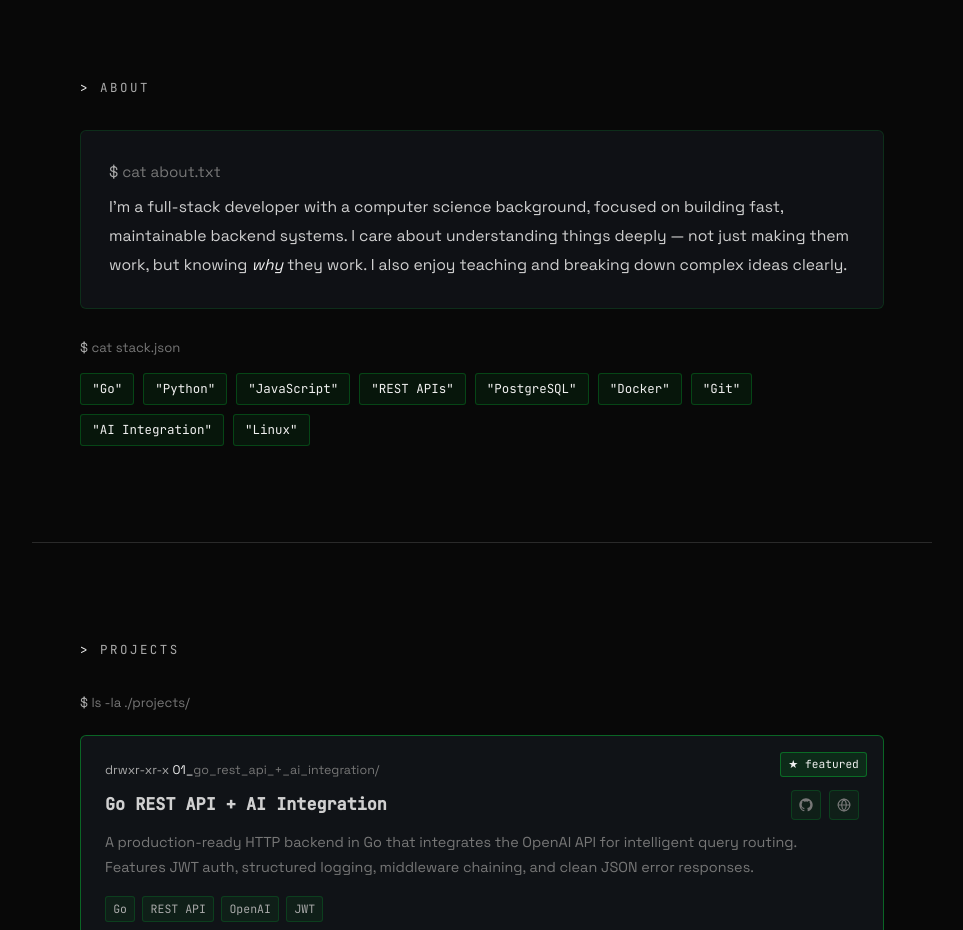
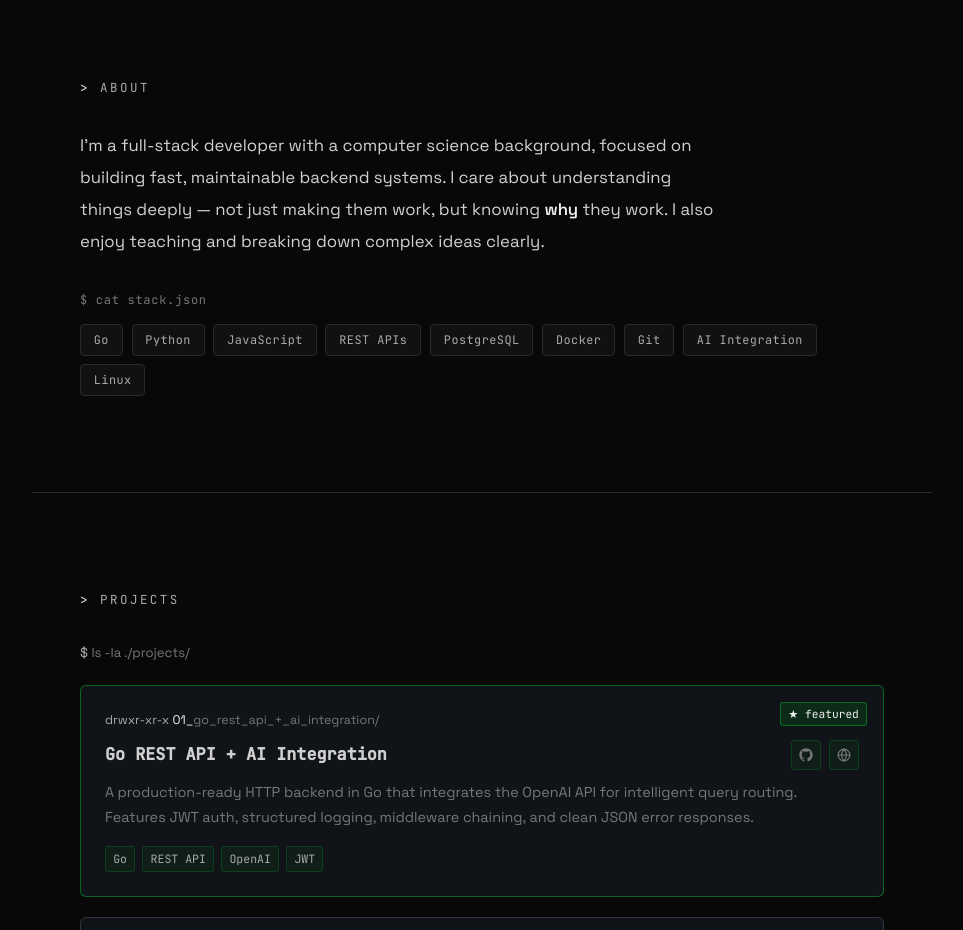
Before and after one commit to Dagime-Teshome/portfolio-site-2026, a Next.js app: page / in a window 1280 px wide. Shown: the part 820-1750 px from the top of the page, without its empty margins (158-1121 px from the left). Built offline with nearby package versions, Linux system fonts and the light colour scheme.

Commit message:
add dark/light color grading

```diff
--- a/components/About.tsx
+++ b/components/About.tsx
@@ -33,49 +33,36 @@ export default function About() {
     <section id="about" ref={ref} className="fade-in">
       <p className="section-title">about</p>
 
-      {/* Terminal output block */}
-      <div
-        style={{
-          background: "rgba(22,27,34,0.5)",
-          border: "1px solid #00ff4120",
-          borderRadius: "6px",
-          padding: "clamp(1rem, 2.5vw, 1.75rem)",
-          marginBottom: "1.75rem",
-        }}
-      >
       <p
         style={{
-            color: "var(--muted)",
-            fontSize: "clamp(.78rem, 1.3vw, .95rem)",
-            marginBottom: ".5rem",
-          }}
-        >
-          <span style={{ color: "var(--accent2)" }}>$ </span>cat about.txt
-        </p>
-        <p
-          style={{
+          fontFamily: "'Space Grotesk', sans-serif",
           color: "var(--text)",
-            fontSize: "clamp(.8rem, 1.35vw, .98rem)",
-            lineHeight: 1.85,
+          fontSize: "clamp(.88rem, 1.5vw, 1.05rem)",
+          lineHeight: 1.9,
+          marginBottom: "2rem",
+          maxWidth: 640,
         }}
       >
         I&apos;m a full-stack developer with a computer science background,
         focused on building fast, maintainable backend systems. I care about
         understanding things deeply — not just making them work, but knowing{" "}
-          <em style={{ color: "var(--accent)" }}>why</em> they work. I also
-          enjoy teaching and breaking down complex ideas clearly.
+        <span style={{ color: "var(--accent)", fontWeight: 600 }}>why</span>{" "}
+        they work. I also enjoy teaching and breaking down complex ideas
+        clearly.
       </p>
-      </div>
 
       <p
         style={{
+          fontFamily: "'JetBrains Mono', monospace",
+          fontSize: "clamp(.65rem, 1vw, .75rem)",
           color: "var(--muted)",
-          fontSize: "clamp(.72rem, 1.1vw, .82rem)",
           marginBottom: ".85rem",
+          letterSpacing: ".06em",
         }}
       >
-        <span style={{ color: "var(--accent2)" }}>$ </span>cat stack.json
+        $ cat stack.json
       </p>
+
       <div
         style={{
           display: "flex",
@@ -87,16 +74,17 @@ export default function About() {
           <span
             key={s}
             style={{
-              fontFamily: "var(--font-mono)",
-              fontSize: "clamp(.65rem, 1.1vw, .78rem)",
-              padding: "clamp(.18rem,.5vw,.28rem) clamp(.45rem,1vw,.7rem)",
-              borderRadius: "3px",
-              background: "rgba(0,255,65,.06)",
-              border: "1px solid rgba(0,255,65,.2)",
-              color: "var(--accent)",
+              fontFamily: "'JetBrains Mono', monospace",
+              fontSize: "clamp(.62rem, 1vw, .74rem)",
+              padding: "clamp(.2rem,.5vw,.3rem) clamp(.5rem,1vw,.8rem)",
+              borderRadius: "4px",
+              background: "var(--surface)",
+              border: "1px solid var(--border)",
+              color: "var(--accent2)",
+              letterSpacing: ".04em",
             }}
           >
-            &quot;{s}&quot;
+            {s}
           </span>
         ))}
       </div>
```
Lines whose indentation alone changed are shown as unchanged.
